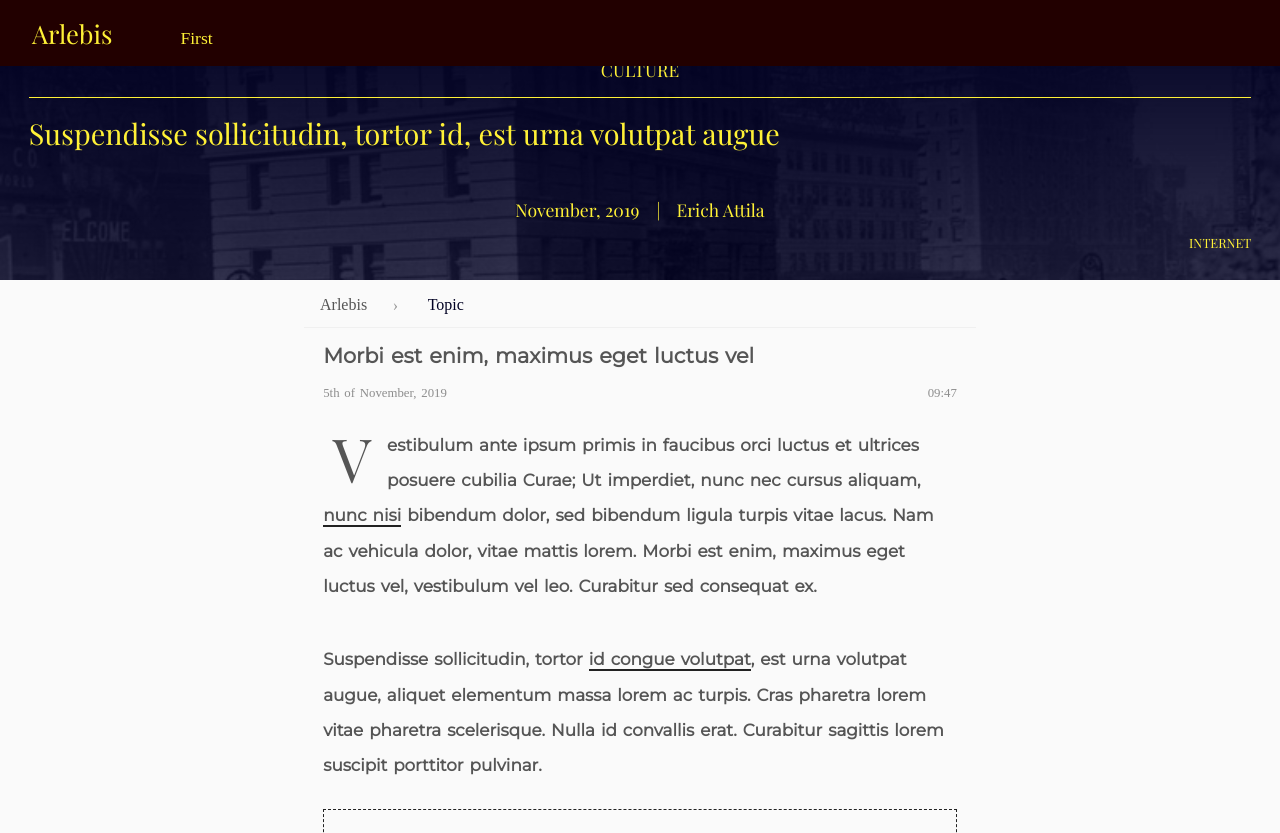
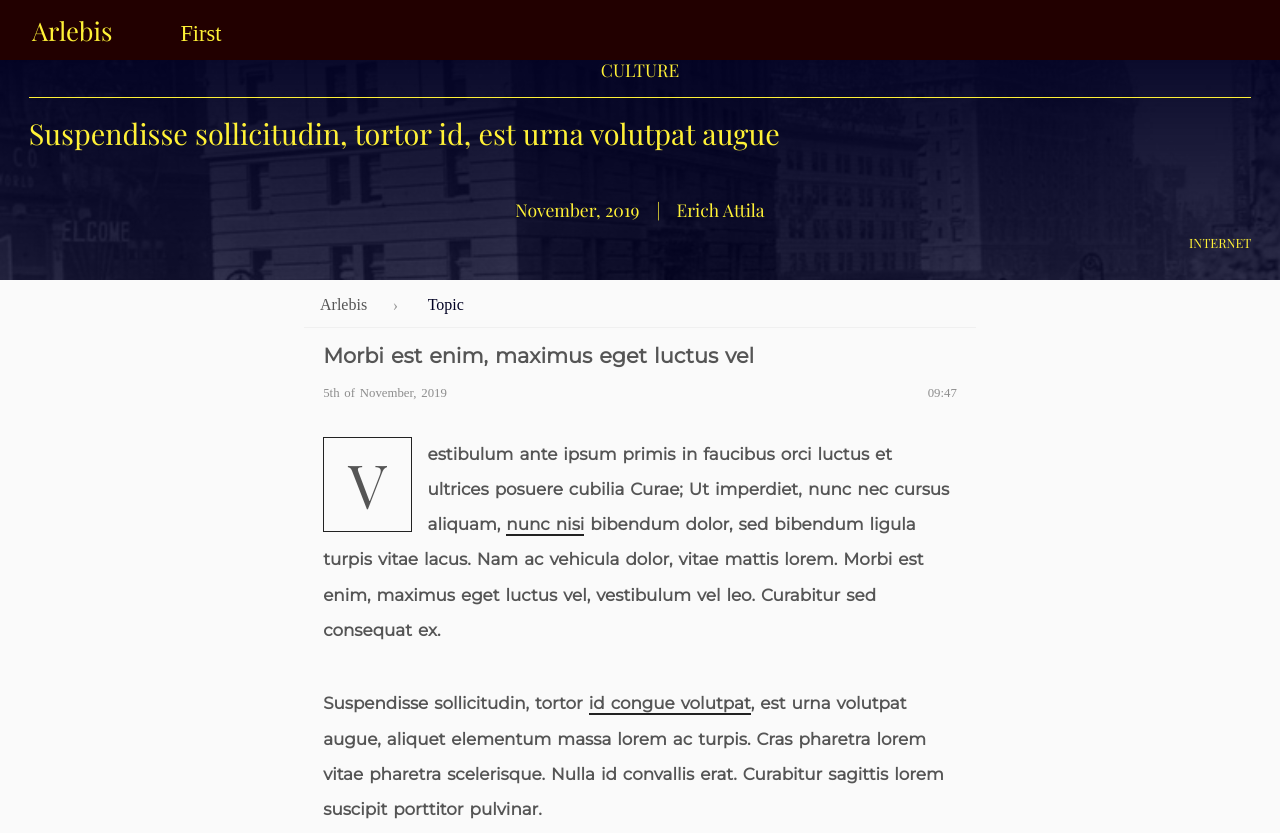
Before and after one commit to artpaiva/arlebis, a plain HTML site: page index.html in a window 1280 px wide. Shown: the top 833 px of the page. Drawn offline with nearby package versions, Linux system fonts and the light colour scheme; a web font is replaced by a local one.

Commit message:
Alternative First Capolettera

```diff
--- a/style.less
+++ b/style.less
@@ -86,8 +86,8 @@ a{
     .dentil{
         #box;
         display: inline-block;
-        padding: 1rem 2rem;
-        font-size: @sizeSlight;
+        padding: 0.8rem 2rem;
+        font-size: 1.4rem;
         &.front{
             font-family: .text[couture];
             font-size: @sizeHaut;
@@ -238,6 +238,7 @@ article{
                 color: fadeout(.color[backdark], 50%);
                 font-size: 0.8rem;
                 text-align: left;
+                margin-bottom: @sizeHaut;
                 span{
                     float: right;
                     display: inline-block;
@@ -270,6 +271,11 @@ article{
                     line-height: 1;
                     letter-spacing: normal;
                     font-family: @playfair;
+                }
+                &:first-of-type:first-letter{
+                    margin-left: 0;
+                    padding: 1rem 1.5rem;
+                    border: 1px solid @black
                 }
             }
             br{
```
Also changed, not shown: style.css.
